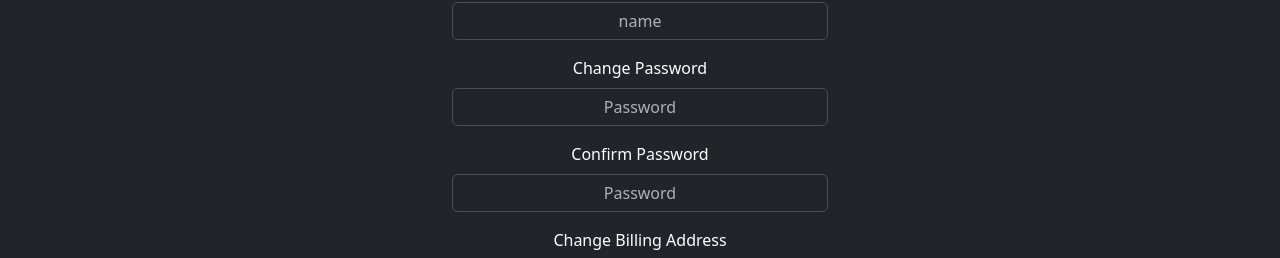
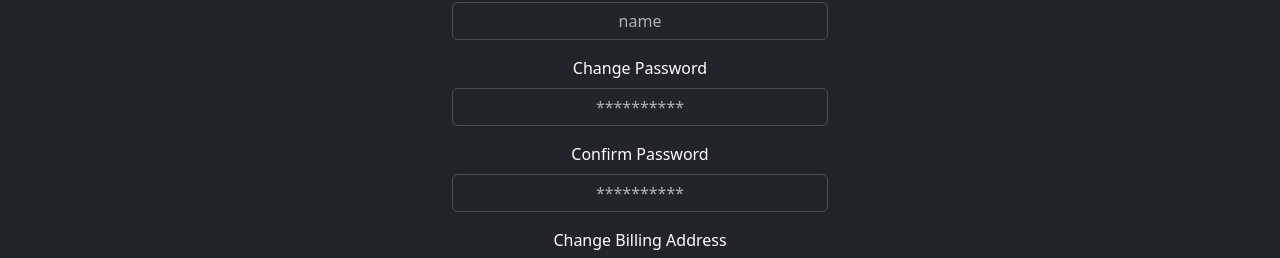
Before and after one commit to arnabbiswas0/B9_SWE_Cinema, a React (Create React App) app in the folder frontend/: page /EditProfile in a window 1280 px wide. Shown: the part 132-390 px from the top of the page. Built offline with nearby package versions, Linux system fonts and the light colour scheme.

Commit message:
password change

```diff
--- a/frontend/src/Components/EditProfile.js
+++ b/frontend/src/Components/EditProfile.js
@@ -33,12 +33,12 @@ function EditProfile() {
 
       <Form.Group className="mb-3" controlId="formBasicPassword">
         <Form.Label className='light-text'>Change Password</Form.Label>
-        <Form.Control type="password" placeholder="Password" />
+        <Form.Control type="password" placeholder="**********" />
       </Form.Group>
 
       <Form.Group className="mb-3" controlId="formBasicPassword">
         <Form.Label className='light-text'>Confirm Password</Form.Label>
-        <Form.Control type="password" placeholder="Password" />
+        <Form.Control type="password" placeholder="**********" />
       </Form.Group>
 
       <Form.Group className="mb-3" controlId="formBasicEmail">
```
